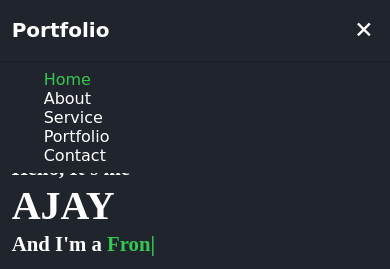
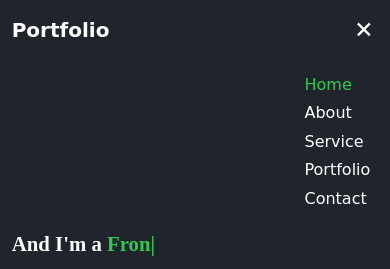
Before and after one commit to Ajay-308/Portfolio, a website: page index.html in a window 390 px wide. Both pictures are taken after a click on the icon 363 px from the left and 30 px from the top of the page. Shown: the top 269 px of the page. Drawn offline with nearby package versions, Linux system fonts and the light colour scheme.

Commit message:
Update style.css

```diff
--- a/style.css
+++ b/style.css
@@ -401,6 +401,9 @@ span{
     .navbar a{
         display: block;
         font-size: 2rem;
+        margin-left: 36rem;
+        width:50%;
+        padding: .6rem;
 
     }
     .home{
```
